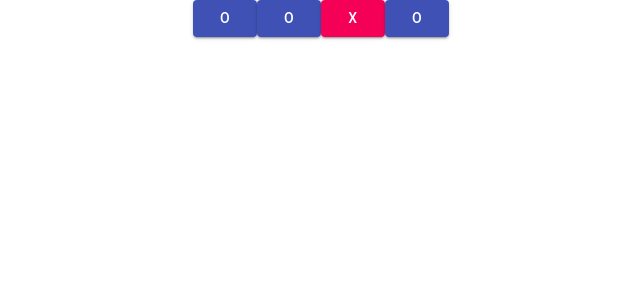
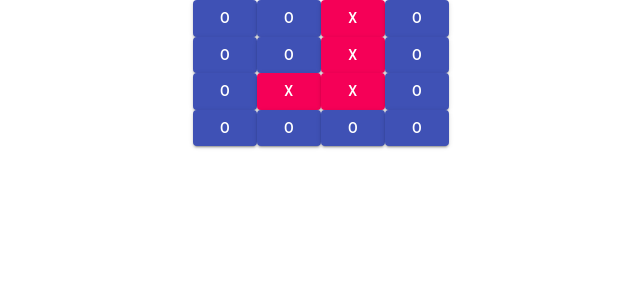
Before and after one commit to CarlWilcoxon/quick-app, a React (Create React App) app: page /life in a window 1280 px wide. Shown: the top 300 px of the page, without its empty margins (319-959 px from the left). Built offline with nearby package versions, Linux system fonts and the light colour scheme.

Commit message:
4x4 grid, need to setup button functionality

```diff
--- a/src/components/LifePage/LifeApp/LifeApp.jsx
+++ b/src/components/LifePage/LifeApp/LifeApp.jsx
@@ -1,9 +1,28 @@
+import { Grid } from '@material-ui/core';
 import LifeRow from '../LifeRow/LifeRow';
+import { useState } from 'react';
 
 function LifeApp() {
 
+  const [life, setLife] = useState([
+    ['blue', 'blue', 'red', 'blue'],
+    ['blue', 'blue', 'red', 'blue'],
+    ['blue', 'red', 'red', 'blue'],
+    ['blue', 'blue', 'blue', 'blue']
+  ]);
+
   return (
-    <LifeRow/>
+    <Grid
+    container
+    direction="column"
+    justify="center"
+    alignItems="center"
+  >
+    {life.map((row, key) => (
+      <LifeRow key={key} life={row} />
+    ))}
+  </Grid>
+
   );
 }
 
--- a/src/components/LifePage/LifeRow/LifeRow.jsx
+++ b/src/components/LifePage/LifeRow/LifeRow.jsx
@@ -1,9 +1,8 @@
 import { Grid } from '@material-ui/core';
-import { useState } from 'react';
 import LifeSquare from '../LifeSquare/LifeSquare';
 
-function LifeRow() {
-  const [life, setLife] = useState(['blue', 'blue', 'red', 'blue']);
+function LifeRow(props) {
+  const thisRow = props.life;
 
     return (
       <Grid
@@ -12,9 +11,9 @@ function LifeRow() {
         justify="center"
         alignItems="center"
       >
-      {life.map((item, key) => (
-        <LifeSquare key={key} square={item} />
-      ))}
+        {thisRow.map((item, key) => (
+          <LifeSquare key={key} square={item} />
+        ))}
       </Grid>
     )
   }
```
